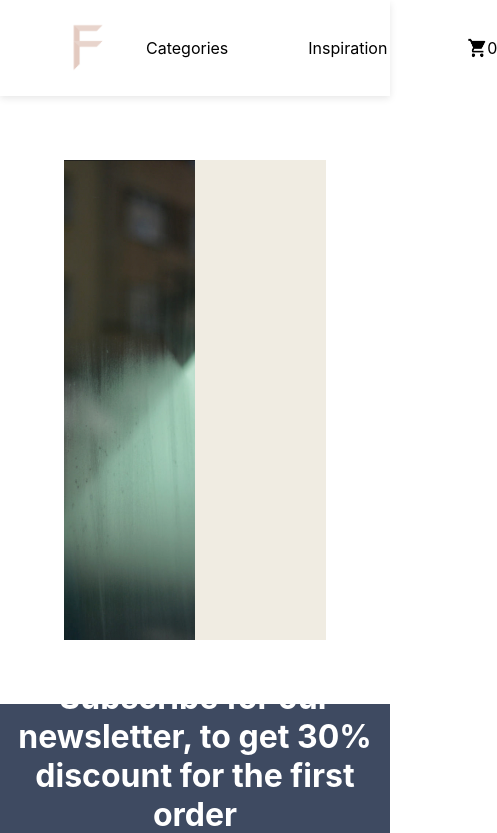
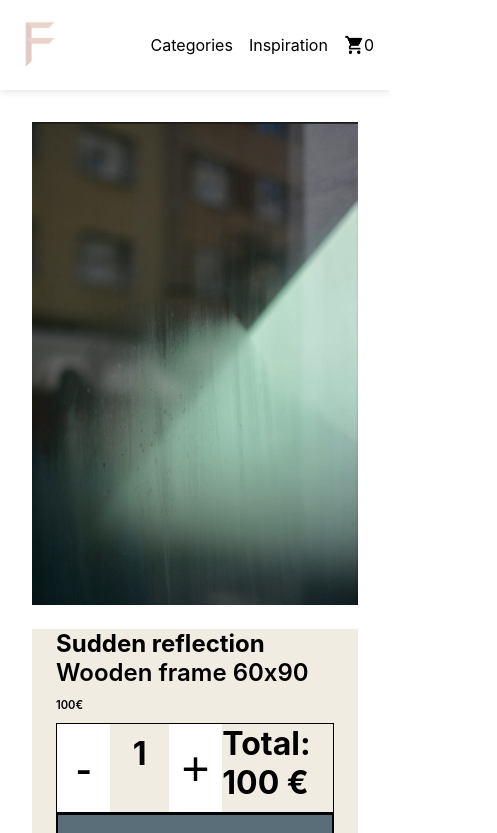
Before and after one commit to qolvap/second-web-project, a React (Create React App) app: page /product/1 in a window 390 px wide. Shown: the top 833 px of the page, 497 px wide, since content can reach past the window. Built offline with nearby package versions, Linux system fonts and the light colour scheme.

Commit message:
added mobile version

```diff
--- a/src/components/Home.js
+++ b/src/components/Home.js
@@ -124,12 +124,15 @@ function Home() {
 
 
         <div className="about--statistics">
+                    <div className="statistics--text">
+          <h4>We are here to make you feel yourself at home</h4>
+          </div>
 
-          <h4>We are here to make you feel yourself at home</h4>
             <div className="about--statistics--one">
               <h4>Free</h4>
               <p>worldwide delivery</p>
             </div>
+
             <div className="about--statistics--two">
             <h4>180 days</h4>
               <p>free returns</p>
--- a/src/components/styles/Category.css
+++ b/src/components/styles/Category.css
@@ -74,7 +74,7 @@
     grid-gap: 2rem;
     display: grid;
     gap: 2rem;
-    grid-template-columns: 1fr 1fr 1fr 1fr;
+    grid-template-columns: 1fr 1fr 1fr ;
 }
 
 .comimgsoon--section {
@@ -142,3 +142,12 @@
   .item-name{
     font-size: 1.5rem;
   }
+
+  @media (max-width: 767px) {
+    .all--items{
+        grid-gap: 2rem;
+        display: grid;
+        gap: 2rem;
+        grid-template-columns: 1fr 1fr;
+    }
+  }
--- a/src/components/styles/Homepage.css
+++ b/src/components/styles/Homepage.css
@@ -104,7 +104,7 @@
     border: 2px solid #000;
     color: #fff;
     cursor: pointer;
-    font-size: 1.7rem;
+    font-size: 1.2rem;
     font-weight: 700;
     padding: 1rem;
     text-transform: uppercase;
@@ -162,8 +162,6 @@ margin-bottom: 2rem;
     cursor: pointer;
     outline: 2px solid rgba(0,0,0,.205);
     transition: all .15s ease-in;
-
-
     display: flex;
     justify-content: center;
     align-items: center;
@@ -239,3 +237,44 @@ margin-bottom: 2rem;
     max-width: 100%;
     max-height: 100%;
   }
+
+  @media (max-width: 767px) {
+
+    .home--section{
+      display: flex;
+      flex-wrap: nowrap;
+      gap: 20px;
+      overflow-x: auto;
+    }
+    .home--container--grid{
+      display: flex;
+      gap: 2.2rem;
+      overflow-x: scroll;
+      overflow-y: hidden;
+      padding: 1rem .6rem;
+      position: relative;
+      scroll-behavior: smooth;
+      white-space: nowrap;
+    }
+
+    .new-img--column, .img--column{
+      flex-basis: 50%;
+      height: 100%;
+    }
+
+    .banner--btn{
+      font-size: 1rem;
+      font-weight: 400;
+      display: block;
+    }
+    .about--statistics{
+        text-align: start;
+        display: block;
+        padding: 2rem;
+    }
+    .about--statistics--one , .about--statistics--two{
+      margin-top: 30px;
+    }
+
+
+  }
--- a/src/components/styles/Inspo.css
+++ b/src/components/styles/Inspo.css
@@ -21,7 +21,7 @@
 }
 
 .banner--text--one{
-    text-align: center;
+    text-align: start;
     margin: 0;
     padding: 0;
 }
@@ -31,8 +31,8 @@
     border: 2px solid #000;
     color: #fff;
     cursor: pointer;
-    font-size: 1.7rem;
-    font-weight: 700;
+    font-size: 1rem;
+    font-weight: 400;
     margin-top: 2rem;
     padding: 1rem;
     text-transform: uppercase;
@@ -43,13 +43,13 @@
 
 .banner--btn--inspo:hover{
     background-color: whitesmoke;
-    border: 2px solid #000;
+    border: 2px  #000;
     color: #596e79;
     box-shadow: 1px 1px 8px rgba(0, 0, 0, 1);
 }
 
 .img--column--one{
-     width: 50%;
+      width: 50%;
       display: flex;
       align-items: center;
       justify-content: center;
@@ -115,5 +115,37 @@
 
 .inso--img{
     height: 100%;
-    width: 720px;
+    width: 100%;
 }
+
+@media screen and (max-width: 768px) {
+
+    .img--column--one,
+    .img--column--two,
+    .img--column--three,
+    .img--column--four {
+        flex-basis: 50%;
+        height: 100%;
+    }
+
+    .inspo--banner--container {
+
+      height: auto;
+      display: flex;
+      align-items: center;
+    }
+
+    .banner--text--one,
+    .banner--text--two,
+    .banner--text--three,
+    .banner--text--four {
+
+      height: 100%;
+      text-align: center;
+    }
+
+    .inso--img {
+      height: 100%;
+      object-fit: cover;
+    }
+  }
--- a/src/components/styles/Navigbar.css
+++ b/src/components/styles/Navigbar.css
@@ -45,3 +45,13 @@ nav {
  nav li{
   list-style-type: none;
  }
+
+ @media (max-width: 767px) {
+  nav {
+    padding: 1rem;
+  }
+
+  nav ul {
+    gap: 1rem;
+  }
+}
--- a/src/components/styles/Product.css
+++ b/src/components/styles/Product.css
@@ -208,3 +208,120 @@
   width: 370px;
 
 }
+
+
+@media screen and (max-width: 768px) {
+  .product--container {
+    padding: 2rem;
+  }
+
+  .products--items {
+    display: flex;
+    flex-direction: column;
+    align-items: center;
+    height: auto;
+  }
+
+  .card--header {
+    font-size: 1rem;
+  }
+
+  .productCard {
+    display: flex;
+    flex-direction: column;
+    align-items: center;
+    justify-content: center;
+    height: auto;
+    width: 100%;
+  }
+
+  .product--left--side {
+    width: 100%;
+    display: flex;
+    align-items: center;
+    justify-content: center;
+    margin-bottom: 1.5rem;
+  }
+
+  .product--right--side {
+    width: 100%;
+    background-color: #f0ece2;
+    display: flex;
+    flex-direction: column;
+    justify-content: center;
+    padding: 0 1.5rem;
+    text-align: start;
+  }
+
+  .item-price {
+    margin-top: 0.5rem;
+    font-size: 0.7rem;
+    font-weight: 600;
+    display: block;
+    margin-block-start: 1em;
+    margin-block-end: 1em;
+    margin-inline-start: 0px;
+    margin-inline-end: 0px;
+  }
+
+  .item--describtion {
+    font-size: 1.5rem;
+    font-weight: 600;
+  }
+
+  .counter {
+    border: 1px solid #000;
+    display: flex;
+  }
+
+  .counter > button {
+    background-color: #fff;
+    border: none;
+    color: #000;
+    cursor: pointer;
+    font-size: 3rem;
+    height: 5.5rem;
+    transition: all .2s;
+    width: 5.5rem;
+  }
+
+  .counter > button:hover {
+    background-color: #1a2639;
+    color: #D9D9D9;
+  }
+
+  .counter > button:focus {
+    outline: none;
+  }
+
+  .counter--count {
+    height: 5rem;
+    outline-offset: -2px;
+    padding-top: 10px;
+    text-align: center;
+    width: 6rem;
+  }
+
+  .add--to--card {
+    background-color: #596e79;
+    border: 2px solid #000;
+    color: #fff;
+    cursor: pointer;
+    font-size: 1rem;
+    padding: 1rem;
+    text-transform: uppercase;
+    transition: all .15s;
+    text-decoration: none;
+  }
+
+  .add--to--card:hover {
+    background-color: whitesmoke;
+    border: 2px solid #000;
+    color: #596e79;
+    box-shadow: 1px 1px 8px rgba(0, 0, 0, 1);
+  }
+
+  .count--number {
+    margin: 0 auto;
+  }
+}
```
Also changed, not shown: src/index.css (line endings or trailing spaces).
